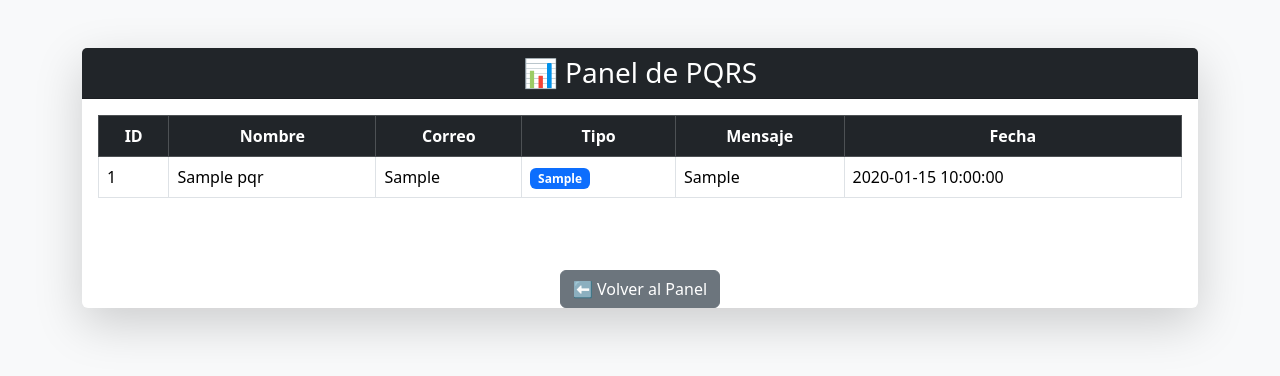
After one commit to nicollemon07/LOGIN, a Flask app: page /admin/pqrs in a window 1280 px wide. The commit adds this page. Shown: the top 376 px of the page. Run offline with Flask 3, Linux system fonts and the light colour scheme; tables that the repository leaves empty or names only in its code hold one stand-in row (values such as "Sample post").

Commit message:
Primer commit -subiendo proyecto

```diff
--- a/Login/app.py
+++ b/Login/app.py
@@ -812,6 +812,18 @@ def pqrs():
 
     return render_template("pqrs.html")
 
+@app.route("/admin/pqrs")
+def admin_pqrs():
+    conn = mysql.connector.connect(
+        host="localhost", user="root", password="", database="flask_login"
+    )
+    cursor = conn.cursor(dictionary=True)
+    cursor.execute("SELECT * FROM pqrs ORDER BY fecha DESC")
+    pqrs_list = cursor.fetchall()
+    conn.close()
+
+    return render_template("admin/admin_pqrs.html", pqrs_list=pqrs_list)
+
 # -------------------- MAIN --------------------
 if __name__ == '__main__':
     app.run(debug=True)
--- a/Login/static/pqrs.css
+++ b/Login/static/pqrs.css
@@ -63,3 +63,4 @@ body {
     background-color: #f9f9f9;
     font-size: 0.9rem;
   }
+.e
--- a/Login/templates/admin.html
+++ b/Login/templates/admin.html
@@ -1,7 +1,6 @@
 {% extends "base.html" %}
 {% block content %}
 <link href="https://cdn.jsdelivr.net/npm/bootstrap@5.3.2/dist/css/bootstrap.min.css" rel="stylesheet">
-
 <link rel="stylesheet" href="{{ url_for('static', filename='admin.css') }}">
 
 <div class="card-admin">
@@ -16,8 +15,13 @@
         🍰 Gestionar Productos
     </a>
 
+    <a href="{{ url_for('admin_pqrs') }}" class="btn btn-primary btn-custom mb-3 w-100">
+        📩 Ver PQRS
+    </a>
+
     <a href="{{ url_for('logout') }}" class="btn btn-danger btn-custom w-100">
         🚪 Cerrar Sesión
     </a>
 </div>
 {% endblock %}
+ <body >
--- /dev/null
+++ b/Login/templates/admin/admin_pqrs.html
@@ -0,0 +1,51 @@
+<!doctype html>
+<html lang="es">
+<head>
+  <meta charset="utf-8">
+  <meta name="viewport" content="width=device-width,initial-scale=1">
+  <title>Administrar PQRS</title>
+  <link href="https://cdn.jsdelivr.net/npm/bootstrap@5.3.2/dist/css/bootstrap.min.css" rel="stylesheet">
+</head>
+<body class="bg-light">
+  <div class="container py-5">
+    <div class="card shadow-lg border-0">
+      <div class="card-header bg-dark text-white text-center">
+        <h3 class="mb-0">📊 Panel de PQRS</h3>
+      </div>
+      <div class="card-body">
+        {% if pqrs_list %}
+        <table class="table table-bordered table-hover align-middle">
+          <thead class="table-dark text-center">
+            <tr>
+              <th>ID</th>
+              <th>Nombre</th>
+              <th>Correo</th>
+              <th>Tipo</th>
+              <th>Mensaje</th>
+              <th>Fecha</th>
+            </tr>
+          </thead>
+          <tbody>
+            {% for item in pqrs_list %}
+            <tr>
+              <td>{{ item.id }}</td>
+              <td>{{ item.nombre }}</td>
+              <td>{{ item.correo }}</td>
+              <td><span class="badge bg-primary">{{ item.tipo }}</span></td>
+              <td>{{ item.mensaje }}</td>
+              <td>{{ item.fecha }}</td>
+            </tr>
+            {% endfor %}
+          </tbody>
+        </table>
+        {% else %}
+          <p class="text-center text-muted">No hay PQRS registrados aún.</p>
+        {% endif %}
+      </div>
+      <div class="text-center mt-4">
+        <a href="{{ url_for('admin_dashboard') }}" class="btn btn-secondary mt-3">⬅️ Volver al Panel</a>
+      </div>
+    </div>
+  </div>
+</body>
+</html>
--- a/Login/templates/pago.html
+++ b/Login/templates/pago.html
@@ -39,6 +39,11 @@
                                 <button type="submit" class="btn btn-primary w-100">Continuar</button>
                             </div>
                         </form>
+                        <div class="d-flex justify-content-center mt-5">
+                            <a href="javascript:history.back()" class="btn btn-secondary btn-lg">
+                                ⬅️ Regresar
+                            </a>
+                        </div>
                     </div>
                 </div>
             </div>
--- a/Login/templates/perfil.html
+++ b/Login/templates/perfil.html
@@ -33,6 +33,11 @@
                 🛍️ Vitrina
             </button>
         </form>
+        <div class="mt-4">
+            <!-- Botón para regresar -->
+            <a href="{{ url_for('home') }}" class="btn btn-secondary">⬅️ Regresar</a>
+        </div>
+
 
         <hr class="my-4">
 
--- a/Login/templates/seleccionar_pago.html
+++ b/Login/templates/seleccionar_pago.html
@@ -34,7 +34,11 @@
             <a href="{{ url_for('ver_carrito') }}" class="btn btn-outline-secondary">Volver al carrito</a>
           </div>
         </form>
-
+        <div class="d-flex justify-content-center mt-5">
+          <a href="{{ url_for('carrito') }}" class="btn btn-secondary btn-lg">
+              ⬅️ Regresar al Carrito
+          </a>
+      </div>
       </div>
     </div>
   </div>
--- a/Login/templates/vitrina.html
+++ b/Login/templates/vitrina.html
@@ -33,6 +33,10 @@
         </div>
     </div>
 </div>
-
+<div class="d-flex justify-content-center mt-5">
+    <a href="javascript:history.back()" class="btn btn-secondary btn-lg">
+        ⬅️ Regresar
+    </a>
+</div>
 <script src="https://cdn.jsdelivr.net/npm/bootstrap@5.3.2/dist/js/bootstrap.bundle.min.js"></script>
 {% endblock %}
```
Also changed, not shown: Login/templates/carrito.html (+5 -3 lines), Login/templates/pqrs.html (+7 -0 lines).
